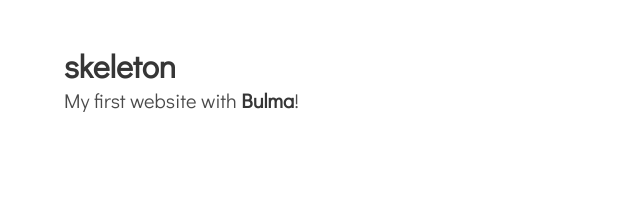
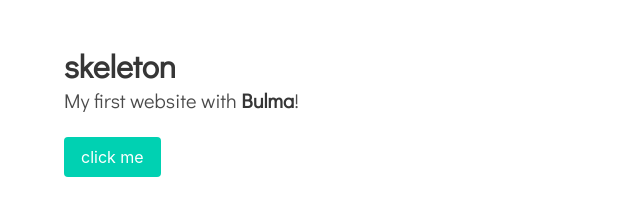
Before and after one commit to medsteele/friday-extras-1, a plain HTML site: page docs/index.html in a window 1280 px wide. Shown: the whole page, without its empty margins (0-640 px from the left). Drawn offline with nearby package versions, Linux system fonts and the light colour scheme.

Commit message:
Update index.html

```diff
--- a/docs/index.html
+++ b/docs/index.html
@@ -20,6 +20,9 @@
         <p class="subtitle">
           My first website with <strong>Bulma</strong>!
         </p>
+        <button class="button is-primary">
+          click me
+        </button>
       </div>
     </section>
 
```
